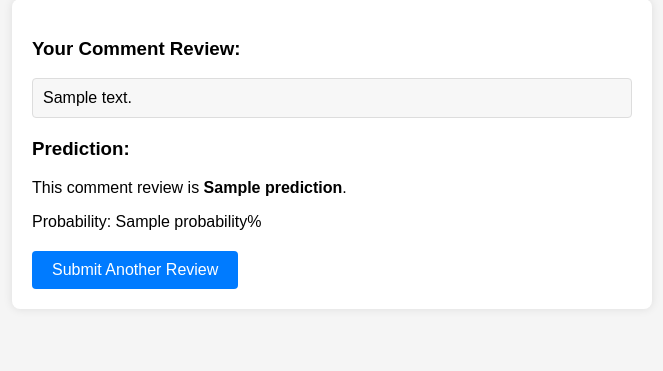
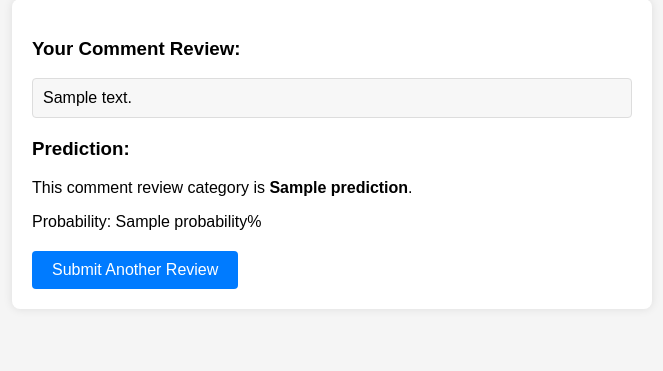
Before and after one commit to EleGee2/202-project, a Flask app: template templates/results.html in a window 1280 px wide. Shown: the part 51-422 px from the top of the page, without its empty margins (308-971 px from the left). Run offline with Flask 3, Linux system fonts and the light colour scheme; the template is opened without the code that fills it: most values are stand-ins (such as "Sample title", 1, 10 or a date in 2020); parts of the project's set-up code (start-up, migrations or seed data) failed here and were passed over.

Commit message:
Update results.html

```diff
--- a/templates/results.html
+++ b/templates/results.html
@@ -12,7 +12,7 @@
         <div class="comment">{{ content }}</div>
         <h3>Prediction:</h3>
         <div class="prediction">
-            <p>This comment review is <strong>{{ prediction }}</strong>.</p>
+            <p>This comment review category is <strong>{{ prediction }}</strong>.</p>
             <p>Probability: {{ probability }}%</p>
         </div>
         <div class="button">
```
